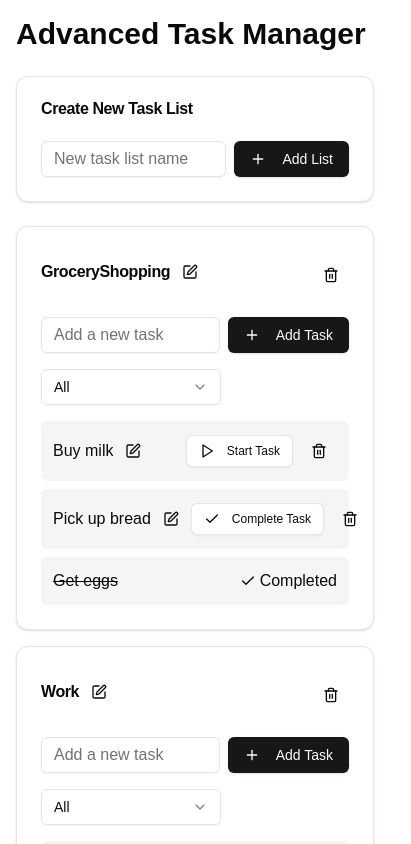
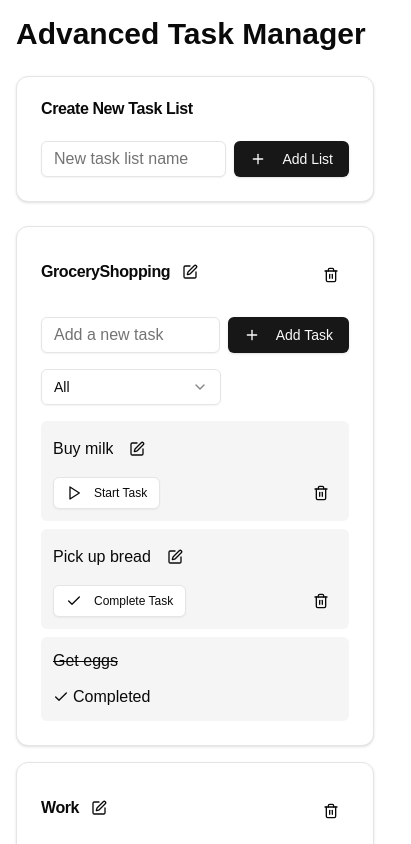
Before and after one commit to aleksiliu/task-manager, a Next.js app: page / in a window 390 px wide. Shown: the top 844 px of the page, 411 px wide, since content can reach past the window. Built offline with nearby package versions, Linux system fonts and the light colour scheme.

Commit message:
Edit task item mobile styles

```diff
--- a/features/task-list/task-item.tsx
+++ b/features/task-list/task-item.tsx
@@ -53,25 +53,25 @@ export function TaskItem({ task, onEdit, onDelete, onStatusChange }: TaskItemPro
   };
 
   return (
-    <li className='flex items-center justify-between rounded-md bg-secondary p-3 transition-colors hover:bg-secondary/80'>
-      <div className='mr-2 flex flex-grow items-center'>
+    <li className='flex flex-col items-start justify-between gap-3 rounded-md bg-secondary p-3 transition-colors hover:bg-secondary/80 sm:flex-row sm:items-center sm:gap-2'>
+      <div className='flex w-full flex-grow items-center sm:w-auto'>
         {isEditing ? (
-          <div className='flex flex-grow items-center gap-2'>
+          <div className='flex w-full items-center gap-2'>
             <Input
               value={editedDescription}
               onChange={(e) => setEditedDescription(e.target.value)}
               className='flex-grow'
               autoFocus
             />
-            <Button variant='ghost' size='icon' onClick={handleEdit} className='h-6 w-6'>
+            <Button variant='ghost' size='icon' onClick={handleEdit} className='h-8 w-8 shrink-0'>
               <Check className='h-4 w-4' />
             </Button>
           </div>
         ) : (
-          <div className='flex flex-grow items-center gap-2'>
+          <div className='flex w-full items-center gap-2'>
             <span className={`truncate ${task.status === 'done' ? 'line-through' : ''}`}>{task.description}</span>
             {task.status !== 'done' && (
-              <Button variant='ghost' size='icon' onClick={handleEdit} className='h-6 w-6'>
+              <Button variant='ghost' size='icon' onClick={handleEdit} className='h-8 w-8 shrink-0'>
                 <Edit className='h-4 w-4' />
               </Button>
             )}
@@ -79,10 +79,10 @@ export function TaskItem({ task, onEdit, onDelete, onStatusChange }: TaskItemPro
         )}
       </div>
       {!isEditing && (
-        <div className='flex items-center space-x-2'>
-          {getStatusButton()}
+        <div className='flex w-full items-center gap-2 sm:w-auto'>
+          <div className='flex-grow sm:flex-grow-0'>{getStatusButton()}</div>
           {task.status !== 'done' && (
-            <Button variant='ghost' size='icon' onClick={() => onDelete(task.id)}>
+            <Button variant='ghost' size='icon' onClick={() => onDelete(task.id)} className='h-8 w-8 shrink-0'>
               <Trash2 className='h-4 w-4' />
             </Button>
           )}
```
